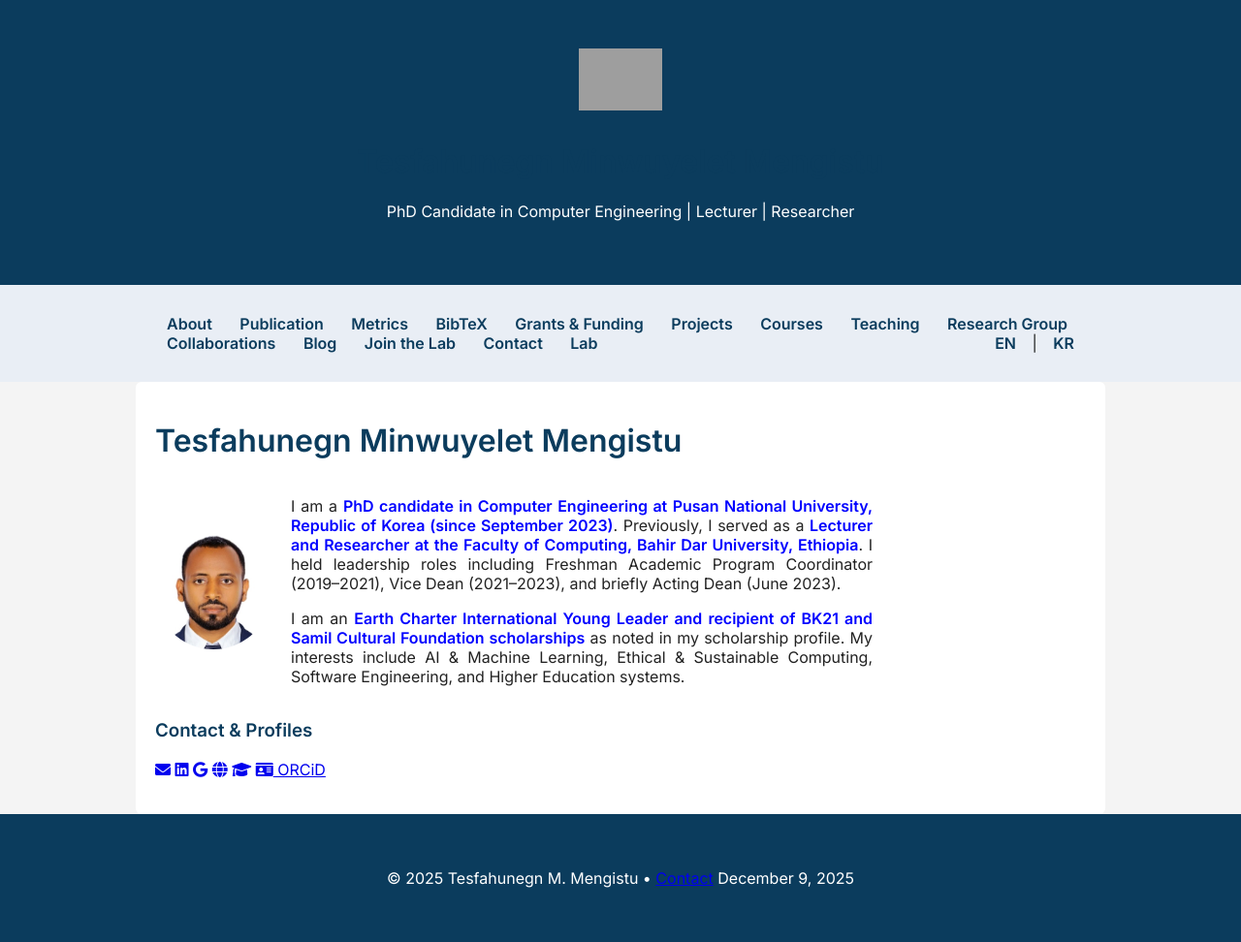
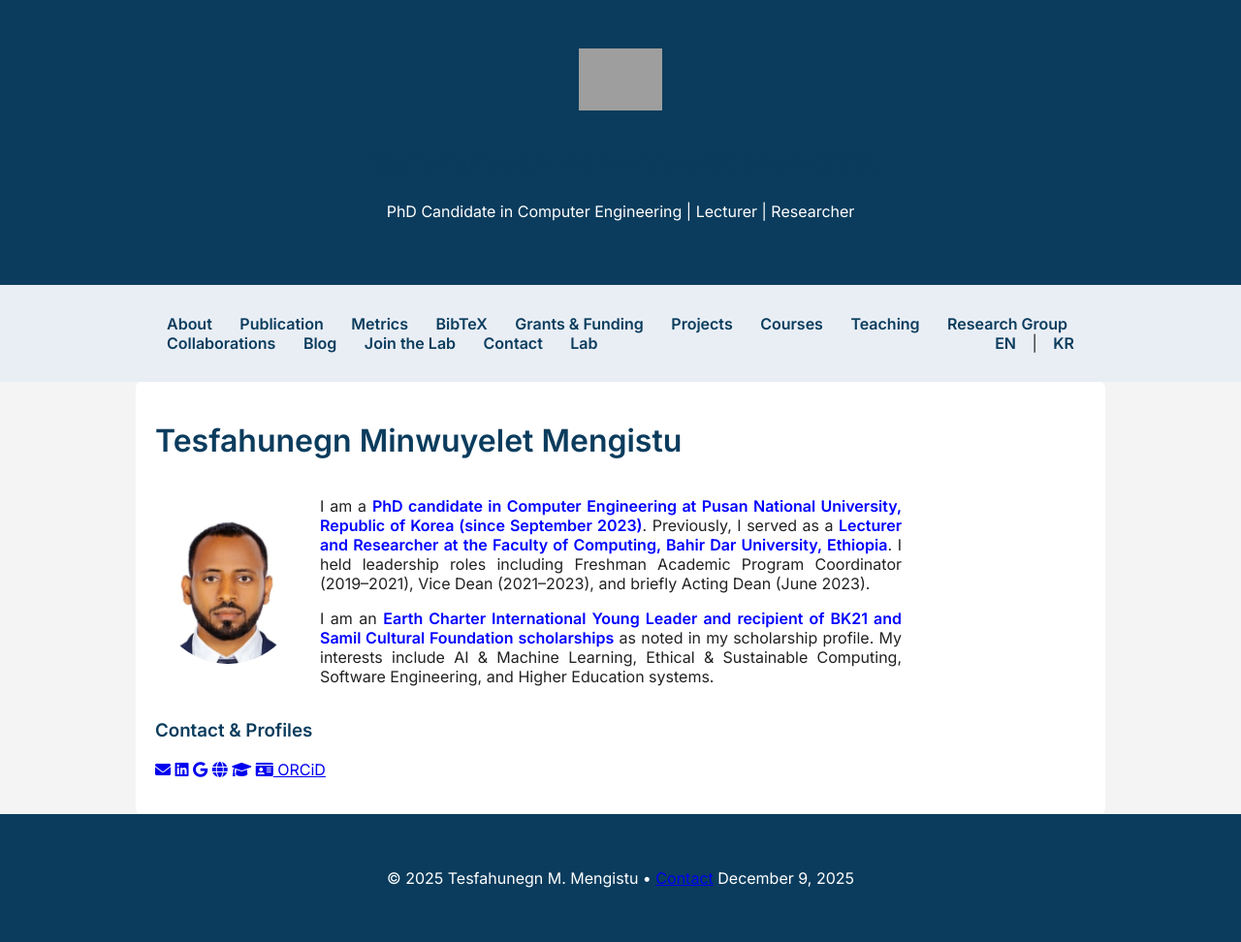
Before and after one commit to Tesfahunegn369/tesfahunegn369.github.io, a Jekyll site: the page built from index.md, in a window 1280 px wide. Shown: the whole page at 97% size. Built offline with Jekyll 4.4.1, drawn with Linux system fonts in a browser that asks for light colours; grey boxes are pictures that could not be loaded.

Commit message:
Update css

```diff
--- a/assets/css/main.css
+++ b/assets/css/main.css
@@ -71,8 +71,8 @@ main {
 }
 
 .profile-photo {
-  width: 120px;  /* Adjust the size of the photo */
-  height: 120px;  /* Adjust the size of the photo */
+  width: 150px;  /* Adjust the size of the photo */
+  height: 150px;  /* Adjust the size of the photo */
   border-radius: 50%;  /* Makes the photo round */
   object-fit: cover;  /* Ensures the image covers the area without stretching */
 }
```
